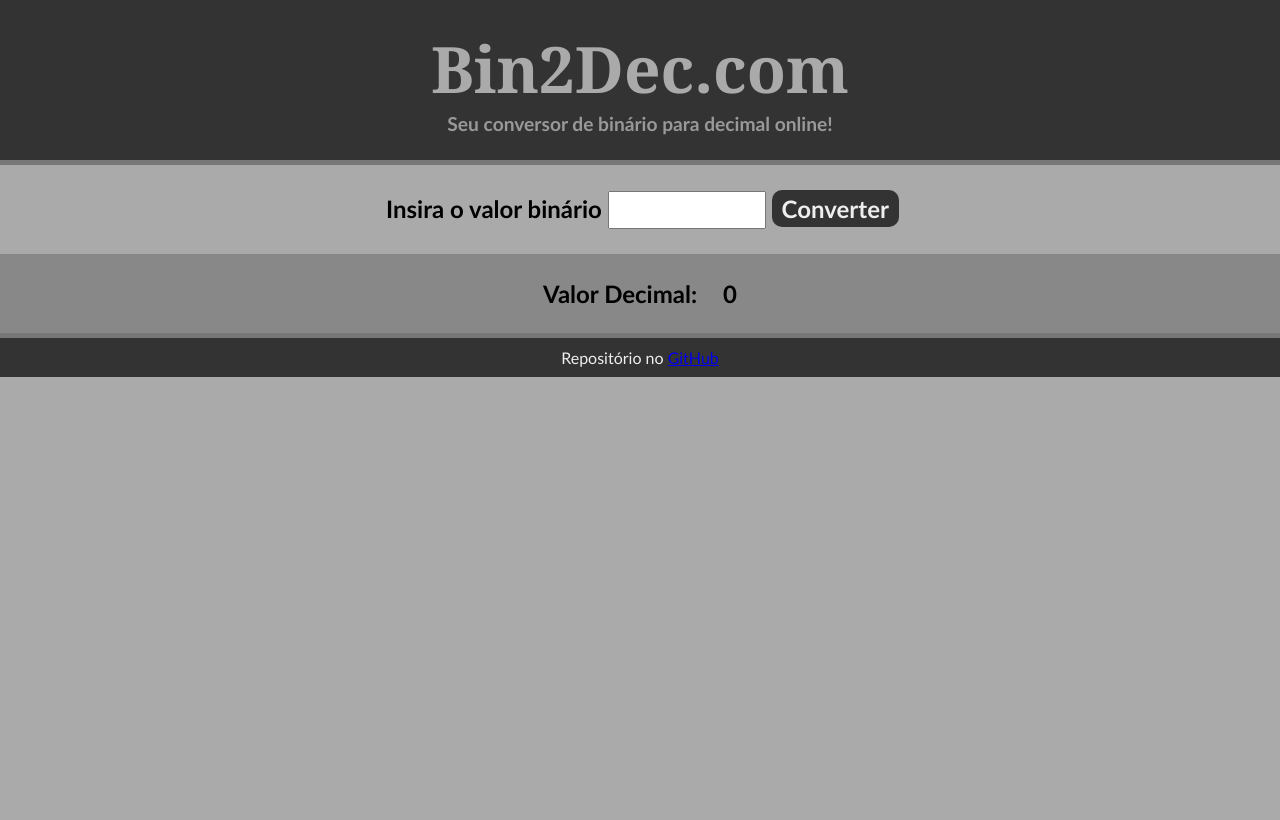
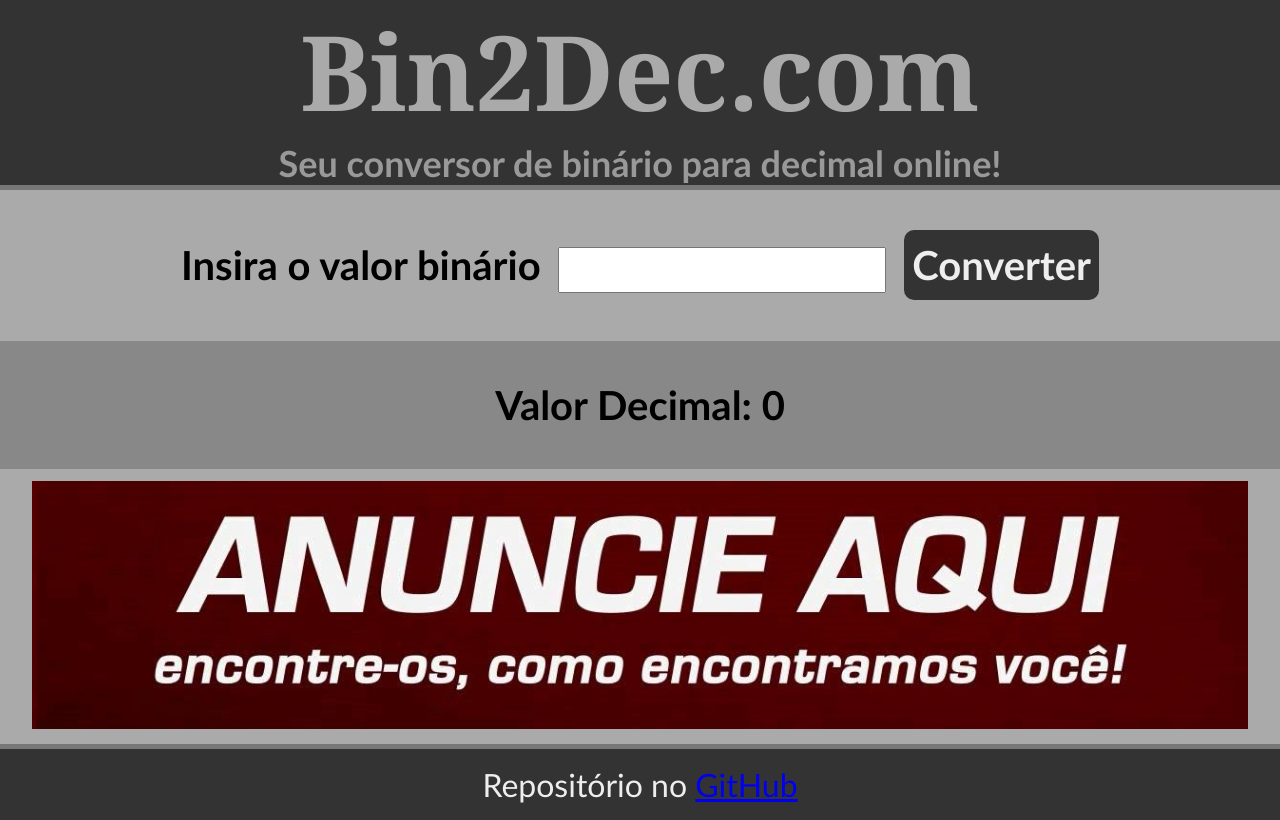
Before and after one commit to fabbiodiaz/bin2dec, a plain HTML site: page index.html in a window 1280 px wide. Drawn offline with Linux system fonts and the light colour scheme.

Commit message:
Ajustes finais / Adicionado banner de publicidade

```diff
--- a/index.html
+++ b/index.html
@@ -22,6 +22,11 @@
         <span id="dec-label">Valor Decimal:</span>
         <span id="dec">0</span>
     </div>
+    <div id="ad">
+        <a href="https://github.com/fabbiodiaz/">
+            <img id="banner" src="./banner.jpg">
+        </a>
+    </div>
     <footer>
         <div id="repository-link"> Repositório no <a href="https://github.com/fabbiodiaz/bin2dec">GitHub</a></div>
     </footer>
--- a/stylesheet.css
+++ b/stylesheet.css
@@ -11,7 +11,6 @@ header {
     background-color: #333;
     border-width: 0px;
     border-bottom-width: 5px;
-    padding:25px;
     border-style: solid;
     border-color: #777;
 }
@@ -20,40 +19,29 @@ header > h1 {
     color:#aaa;
     margin:0px;
     font-family: Cambria, Cochin, Georgia, Times, 'Times New Roman', serif;
-    font-size: 4rem;
+    font-size: 13vmin;
 }
 
 header > h2 {
     color:#999;
     margin:0px;
-    font-size: 1.2rem;
+    font-size: 4.5vmin;
 }
 
 #bin {
-    height: 2rem;
-    font-size: 2rem;
-    width: 150px;
+    height: 5vmin;
+    font-size: 5vmin;
+    width: 25vw;
     font-family:monospace;
+    margin: 1vmin;
 }
-
-/*input invalid{
-    border-width: 5px;
-    border-color: red;
-} */
 
 #input, #result{
     font-weight: bold;
-    padding:25px;
-    font-size: 1.5rem;
+    padding:5vmin 0px;
+    font-size: 5vmin;
 }
 
-#input, #label {
-    padding-right: 20px;
-}
-
-#result #dec-label {
-    padding-right: 20px;
-}
 #result {
     /*display:inline-block;*/
     background-color: #888;
@@ -67,7 +55,7 @@ form {
     display:inline-block;
     background-color: #333;
     color:#eee;
-    padding:4px 10px;
+    padding:1.4vmin 1vmin;
     border-radius: 10px;
 }
 
@@ -83,12 +71,22 @@ form {
     color: #900;
 }
 
+#banner {
+    width: 95vw;
+    margin:1.5vmin;
+}
+
 footer {
-    padding:10px 25px;
+    padding:2vmin;
     background-color: #333;
     border-width: 0px;
     border-top-width: 5px;
     border-style: solid;
     border-color: #777;
     color:#eee;
+    font-size: 4vmin;
 }
+
+footer a:visited {
+    color:#eee;
+}
```
Also changed, not shown: banner.jpg (added).
